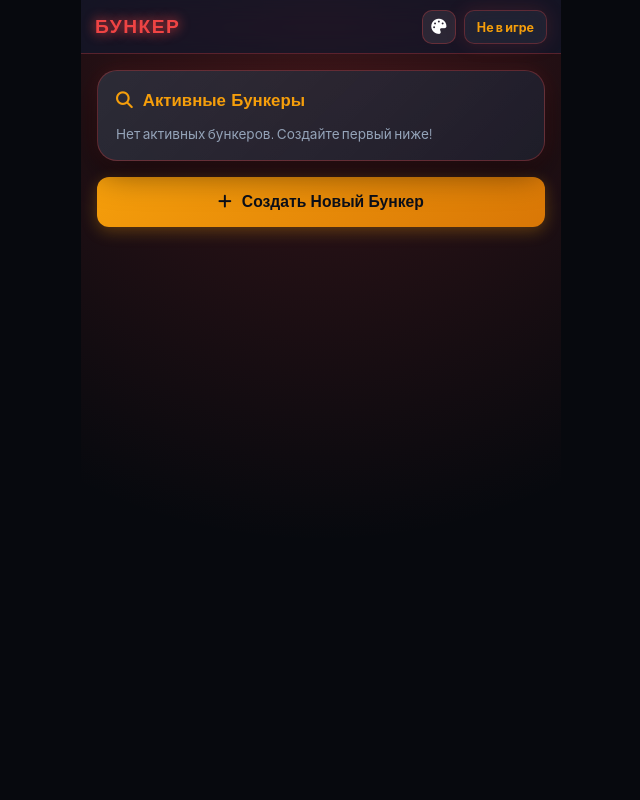
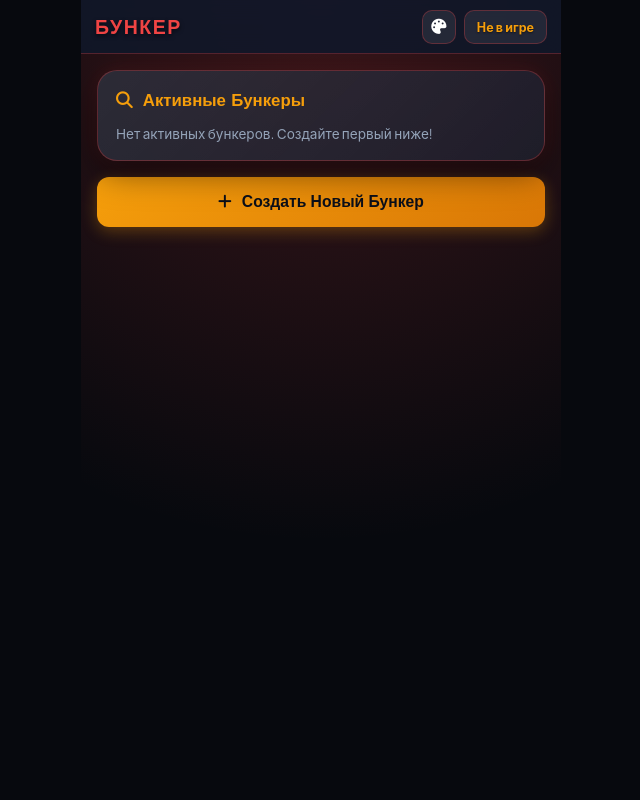
Before and after one commit to Aleksandr6669/my-python-site, a Flask app: page / in a window 1280 px wide. Shown: the whole page, without its empty margins (319-959 px from the left). Run offline with Flask 3, Linux system fonts and the light colour scheme; data that the repository does not hold is empty; some libraries are stand-ins or nearby versions.

Commit message:
Remove text-shadow glow from brand title and optimize header backdrop blur for crisp text rendering

```diff
--- a/templates/index.html
+++ b/templates/index.html
@@ -103,6 +103,8 @@
             color: var(--text-main);
             font-family: 'Plus Jakarta Sans', -apple-system, BlinkMacSystemFont, 'Segoe UI', Roboto, sans-serif;
             transition: background-color 0.4s ease;
+            -webkit-font-smoothing: antialiased;
+            -moz-osx-font-smoothing: grayscale;
         }
 
         .app-wrapper {
@@ -117,7 +119,7 @@
             overflow: hidden;
         }
 
-        /* Frosted Glass Header */
+        /* Frosted Glass Header with Crisp Text Rendering */
         header {
             position: absolute;
             top: 0;
@@ -127,25 +129,28 @@
             padding-top: env(safe-area-inset-top, 0px);
             padding-left: 14px;
             padding-right: 14px;
-            background: rgba(15, 23, 42, 0.75);
-            backdrop-filter: blur(20px) saturate(180%);
-            -webkit-backdrop-filter: blur(20px) saturate(180%);
+            background: rgba(15, 23, 42, 0.88);
+            backdrop-filter: blur(16px);
+            -webkit-backdrop-filter: blur(16px);
             border-bottom: 1px solid var(--border-color);
             display: flex;
             justify-content: space-between;
             align-items: center;
             z-index: 100;
+            transform: translateZ(0);
+            -webkit-font-smoothing: antialiased;
         }
 
         .brand-title {
             font-family: 'Orbitron', sans-serif;
-            font-size: 1.2rem;
+            font-size: 1.22rem;
             color: var(--danger-red);
             letter-spacing: 1.5px;
             font-weight: 900;
-            text-shadow: 0 0 12px var(--danger-red);
+            text-shadow: 0 2px 4px rgba(0, 0, 0, 0.6);
             flex-shrink: 0;
             line-height: 1;
+            -webkit-font-smoothing: antialiased;
         }
 
         .header-actions {
@@ -178,7 +183,7 @@
 
         .room-badge {
             font-size: 0.78rem;
-            background: rgba(255, 255, 255, 0.06);
+            background: rgba(255, 255, 255, 0.08);
             color: var(--accent-amber);
             border: 1px solid var(--border-color);
             padding: 0 12px;
@@ -190,8 +195,8 @@
             justify-content: center;
             flex-shrink: 0;
             white-space: nowrap;
-            backdrop-filter: blur(12px);
-            box-shadow: var(--border-glow);
+            text-shadow: 0 1px 2px rgba(0,0,0,0.5);
+            -webkit-font-smoothing: antialiased;
         }
 
         /* Main Content Scrollable Area */
```
